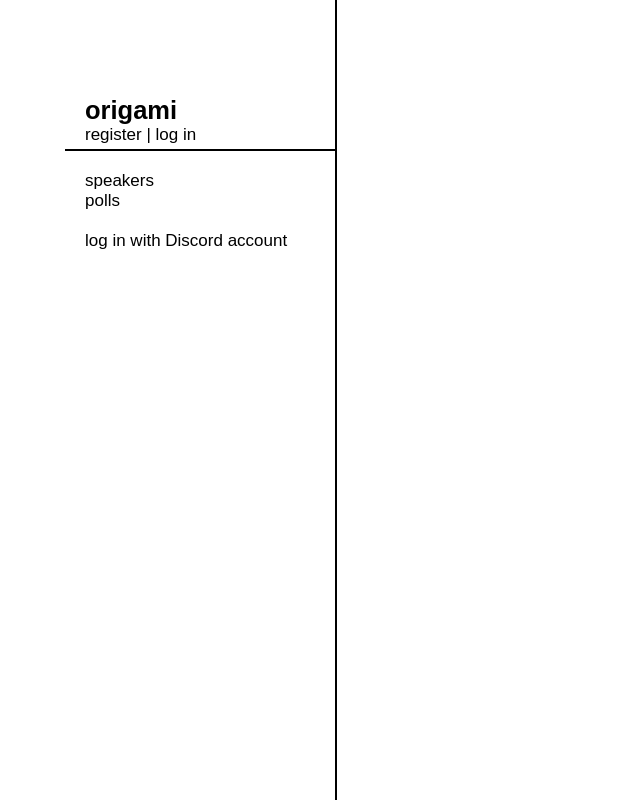
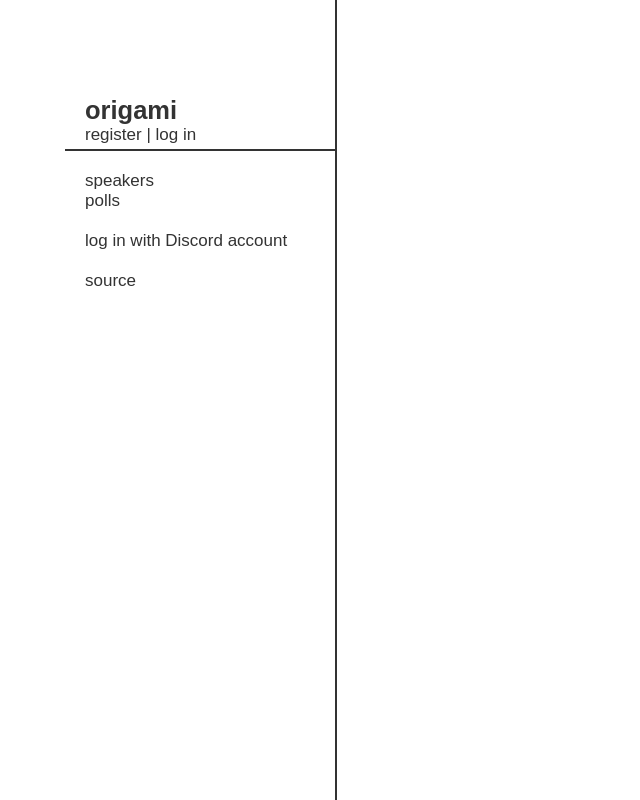
Before and after one commit to owencompher/origami, a Python web app: template app/template/polls/list.html in a window 1280 px wide. Shown: the whole page, without its empty margins (0-640 px from the left). Run offline with Jinja, Linux system fonts and the light colour scheme; the template is opened without the code that fills it, so the values that code supplies are empty.

Commit message:
change various styles/static content

```diff
--- a/app/static/style.css
+++ b/app/static/style.css
@@ -1,8 +1,10 @@
 :root {
-    --fg: black;
+    --fg: #333;
     --lgrey: #ddd;
     --dgrey: #aaa;
-    --bg: white;
+    --bg: #fff;
+    scrollbar-color: var(--fg) var(--lgrey);
+    scrollbar-width: thin;
 }
 
 body {
--- a/app/template/base.html
+++ b/app/template/base.html
@@ -35,6 +35,8 @@
                 </a>
                 <br>
             {% endif %}
+            <br>
+            <a href="https://github.com/owencompher/origami" target="_blank">source</a>
         </nav>
     </aside>
     <main>
--- a/app/template/speakers/list.html
+++ b/app/template/speakers/list.html
@@ -57,6 +57,6 @@
     <br><br>
     {% for queuee in queue[1:] %}<div>
         <span>{{ queuee.user }}{{ ": " if queuee.note }}{{ queuee.note }}</span>
-        <span style="float: right;">{{ queuee.entered|dt_format }}</span>
+        <span style="float: right;">{{ queuee.entered|dt_all }}</span>
     </div>{% endfor %}
 {% endblock %}
```
